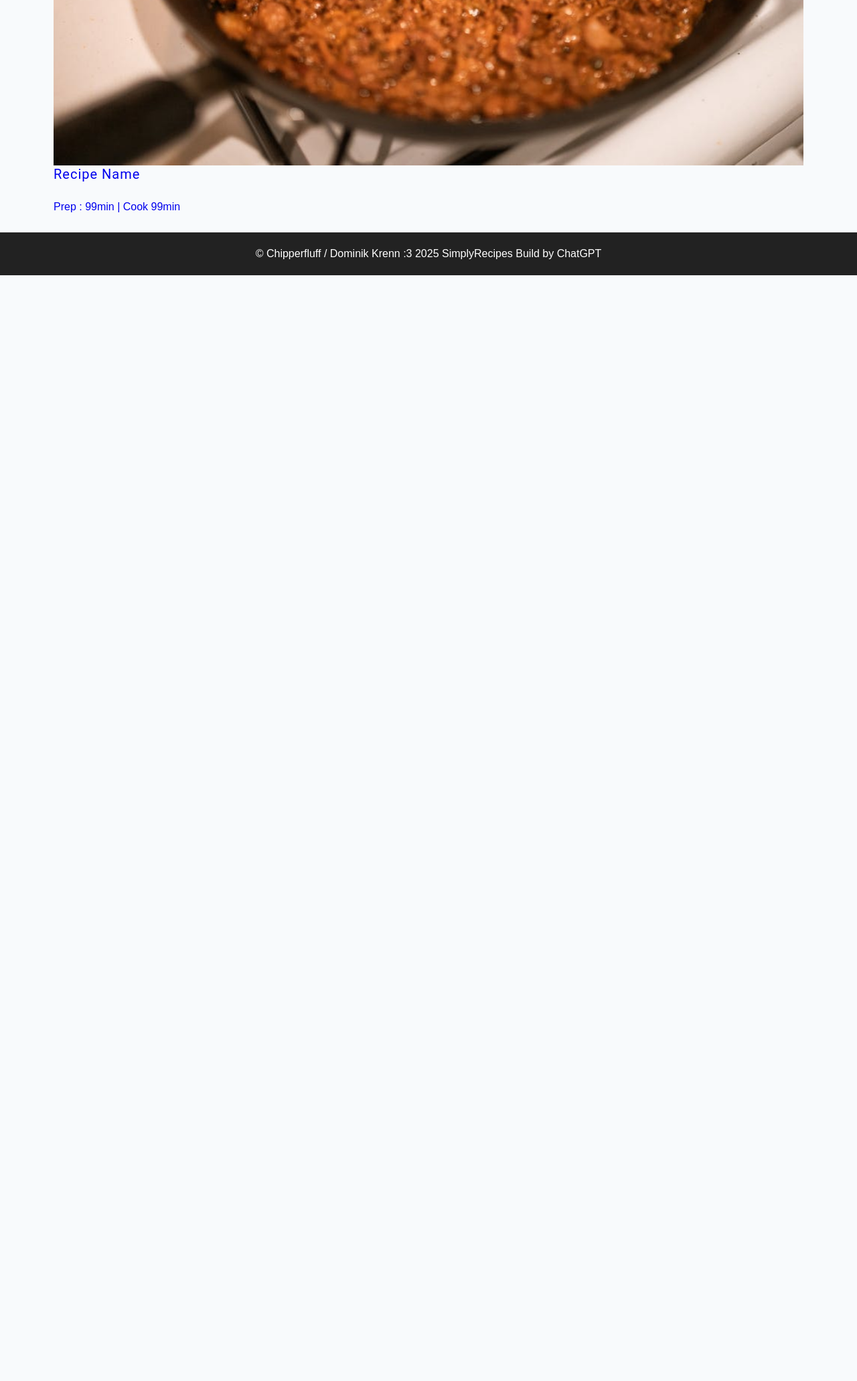
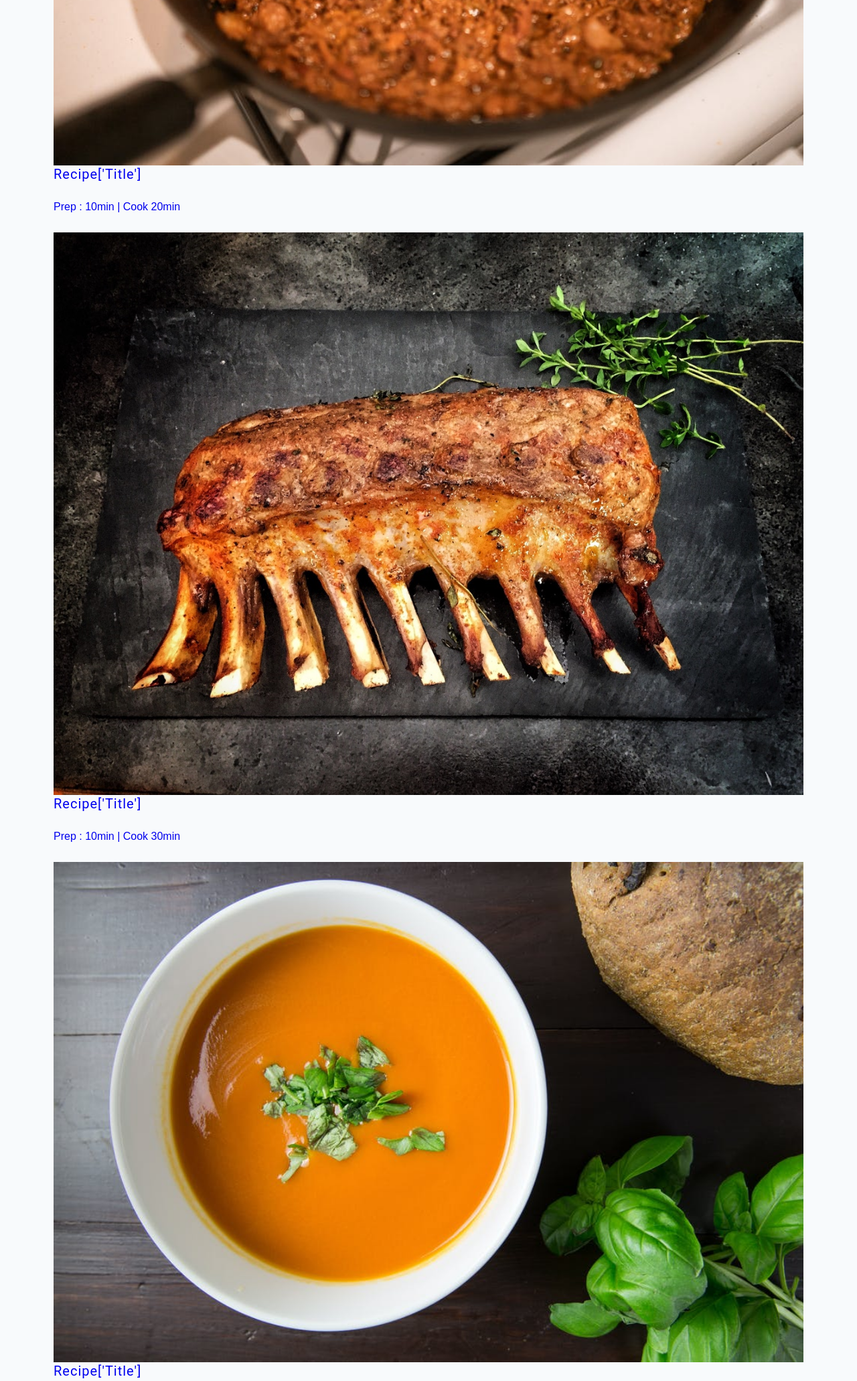
Before and after one commit to ChippisTraining/recipe-or-so, a Flask app: page / in a window 1280 px wide. Shown: the part 1063-3125 px from the top of the page at 67% size. Before the commit the page ends 1474 px from the top, so only its background shows below. Run offline with Flask 3, Linux system fonts and the light colour scheme; some libraries are stand-ins or nearby versions.

Commit message:
Refactor index.html to improve structure and update recipe links with dynamic content

```diff
--- a/website/templates/index.html
+++ b/website/templates/index.html
@@ -1,10 +1,5 @@
-{% extends 'base.html' %}
-
-{% block title %}
-  Simply Recipes
-{% endblock %}
-
-{% block content %}
+{% extends 'base.html' %} {% block title %} Simply Recipes {% endblock %} {%
+block content %}
 <!-- hero section -->
 <section class="hero-section">
   <div class="hero-container">
@@ -30,7 +25,11 @@
 
       <!-- tags loop -->
       {% for tag in tag_data %}
-          <a href="{{ url_for('public.tags', tag=tag.tag) }}" class="tag-url {% if tag.count == 0 %}tag-zero{% endif %}">{{ tag.title }} ({{ tag.count }})</a>
+      <a
+        href="{{ url_for('public.tags', q=tag.tag) }}"
+        class="tag-url {% if tag.count == 0 %}tag-zero{% endif %}"
+        >{{ tag.title }} ({{ tag.count }})</a
+      >
       {% endfor %}
       <!-- end of tags loop -->
     </div>
@@ -39,14 +38,26 @@
 
   <!-- recipes list -->
   <div class="recipes-list">
+    <!-- generate templates-->
+    {% for recipe in recipes_data %}
     <!-- single recipe -->
-      <a href="{{ url_for('public.recipe', id=114, author='Chipperfluff') }}" class="recipe">
+    <a
+      href="{{ url_for('public.recipe', id=recipe['id'], title=recipe['title']) }}"
+      class="recipe"
+    >
       <!-- Keep this space (auto formater dumps all into one line (╯°□°)╯︵ ┻━┻) -->
-        <img src="{{ url_for('api.fetch_images', filename='114/recipes/recipe-1.jpeg') }}" alt="Recipe Image" class="img recipe-img" />
-        <h5>Recipe Name</h5>
-        <p>Prep : 99min | Cook 99min</p>
+      <img
+        src="{{ url_for('api.fetch_images', filename=recipe['thumbnail']) }}"
+        alt="{{ recipe['alt_text'] }}"
+        class="img recipe-img"
+      />
+      <h5>recipe['title']</h5>
+      <p>
+        Prep : {{ recipe['prep_time'] }}min | Cook {{ recipe['cook_time'] }}min
+      </p>
     </a>
     <!-- end of single recipe -->
+    {% endfor %}
   </div>
   <!-- ends of recipes list -->
 </section>
```
Lines whose indentation alone changed are shown as unchanged.
